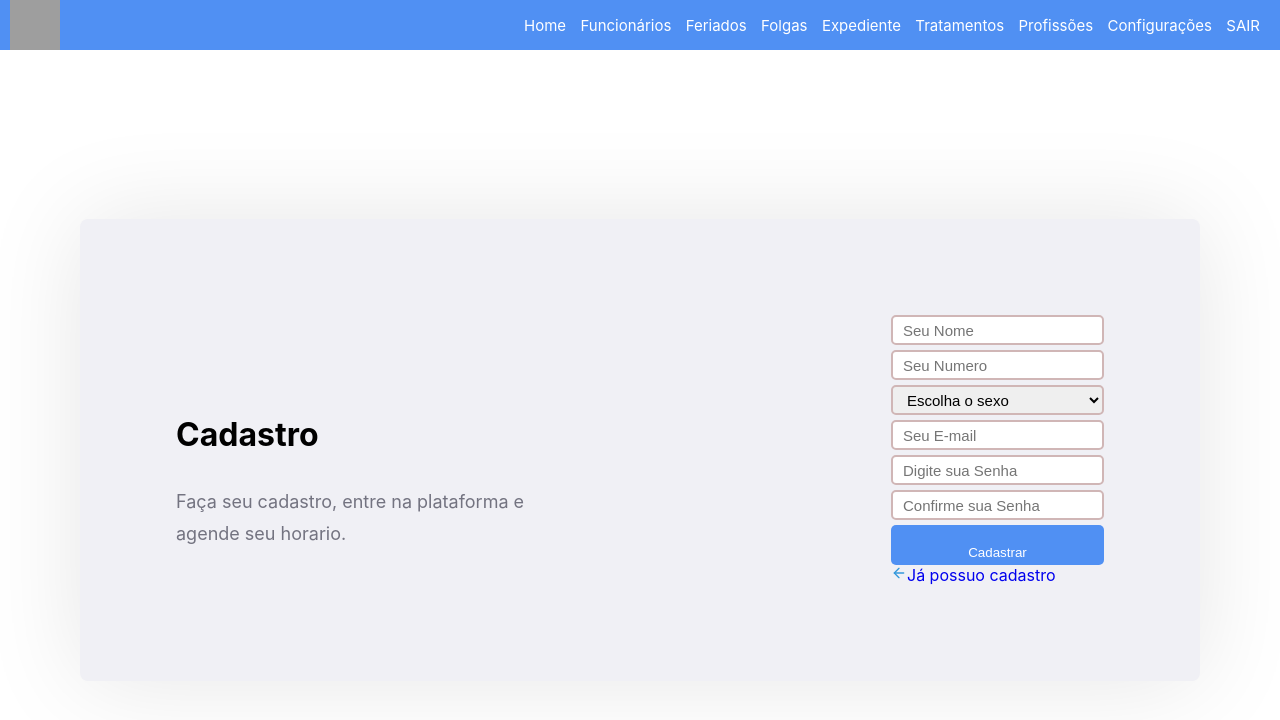
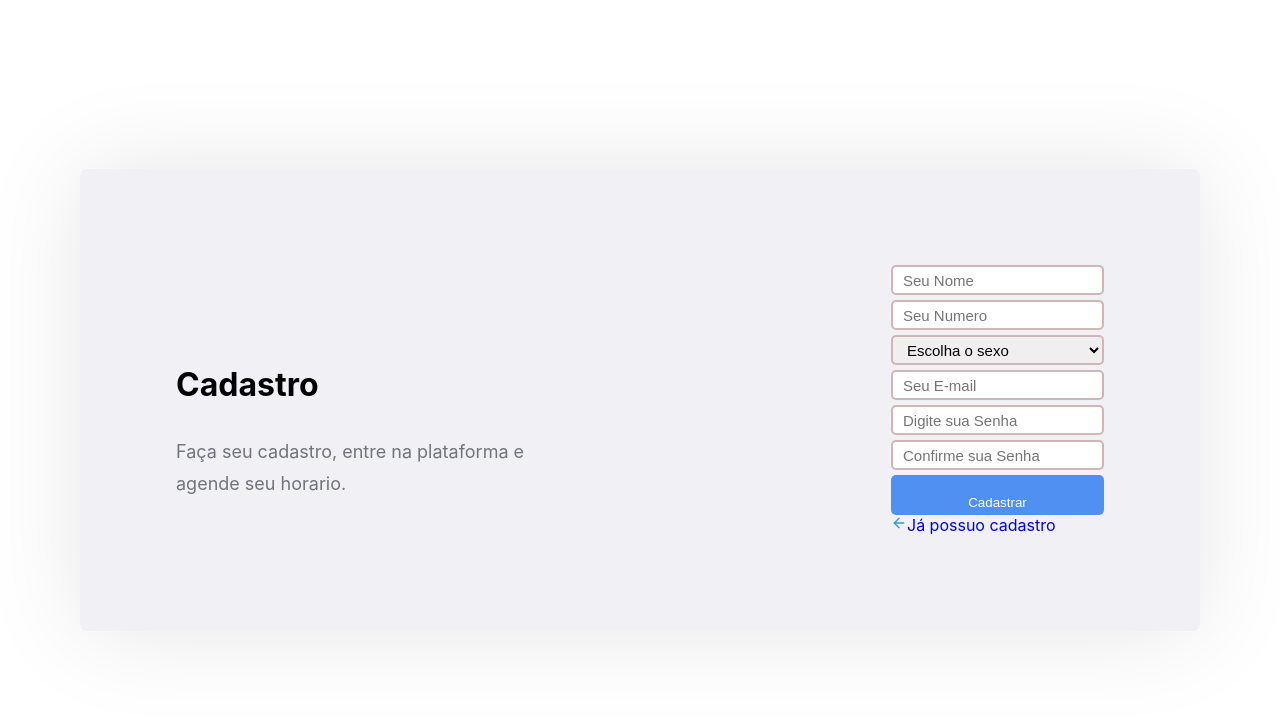
Before and after one commit to gracione/ReactComTypeScript, a React (Create React App) app: page /registrar in a window 1280 px wide. Shown: the top 720 px of the page. Built offline with nearby package versions, Linux system fonts and the light colour scheme; grey boxes are pictures that could not be loaded.

Commit message:
atualizando

```diff
--- a/src/App.tsx
+++ b/src/App.tsx
@@ -1,5 +1,4 @@
 import Rotas from './routes';
-import RotasAutenticacao from './rotasAutenticacao';
 
 import { GlobalStyle } from "./styles/global";
 
@@ -7,7 +6,6 @@ function App() {
   return (
     <>
     <Rotas />
-    <RotasAutenticacao />
     <GlobalStyle />
     </>
   );
--- a/src/paginas/Menu/index.tsx
+++ b/src/paginas/Menu/index.tsx
@@ -3,13 +3,7 @@ import { useNavigate } from "react-router-dom";
 import { Container } from "./style";
 
 export default function Menu() {
-  const token = localStorage.getItem("token");
   const history = useNavigate();
-
-  if (token === "" || token === null) {
-    history("/");
-  }
-
   function handleLogout() {
     localStorage.clear();
     history("/");
@@ -28,7 +22,9 @@ export default function Menu() {
         <p onClick={() => history("/profissao")}>Profissões</p>
         <p onClick={() => history("/configuracoes")}>Configurações</p>
         <p onClick={handleLogout} >
-          <div >SAIR</div>
+          <a href="/">
+            SAIR
+          </a>
         </p>
       </div>
     </Container>
--- a/src/rotasAutenticacao.tsx
+++ /dev/null
@@ -1,14 +0,0 @@
-import { BrowserRouter, Route, Routes } from 'react-router-dom';
-import Login from './paginas/Autenticacao/Login/index';
-import Registrar from './paginas/Autenticacao/Registrar/index';
-
-export default function Rota() {
-    return (
-        <BrowserRouter>
-                <Routes>
-                    <Route path="/" element={<Login />} />
-                    <Route path="/registrar" element={<Registrar />} />
-                </Routes>
-        </BrowserRouter >
-    );
-}
--- a/src/routes.tsx
+++ b/src/routes.tsx
@@ -1,5 +1,7 @@
 import { BrowserRouter, Route, Routes } from 'react-router-dom';
 import Home from './paginas/Home/index';
+import Login from './paginas/Autenticacao/Login/index';
+import Registrar from './paginas/Autenticacao/Registrar/index';
 import Informacoes from './paginas/Informacoes/index';
 import Configuracoes from "./paginas/Configuracoes";
 import AlterarFuncionario from "./paginas/Funcionarios/alterar";
@@ -19,11 +21,29 @@ import { Container } from './styles/global';
 import Menu from './paginas/Menu';
 
 export default function Rota() {
+    const token = localStorage.getItem("token");
+    console.log(token);
+    if (token === "" || token === null) {
+        return (
+            <BrowserRouter>
+                <Container>
+                    <Routes>
+                        <Route path="/" element={<Login />} />
+                        <Route path="/registrar" element={<Registrar />} />
+                    </Routes>
+                </Container>
+            </BrowserRouter >
+        );
+    }
+
     return (
         <BrowserRouter>
             <Container>
                 <Menu />
                 <Routes>
+                    <Route path="/" element={<Login />} />
+                    <Route path="/registrar" element={<Registrar />} />
+
                     <Route path="/home" element={<Home />} />
                     <Route path="/informacoes/:idFuncionario/:idProfissao/:nomeCliente" element={<Informacoes />} />
                     <Route path="/informacoes/:idFuncionario/:idProfissao" element={<Informacoes />} />
```
